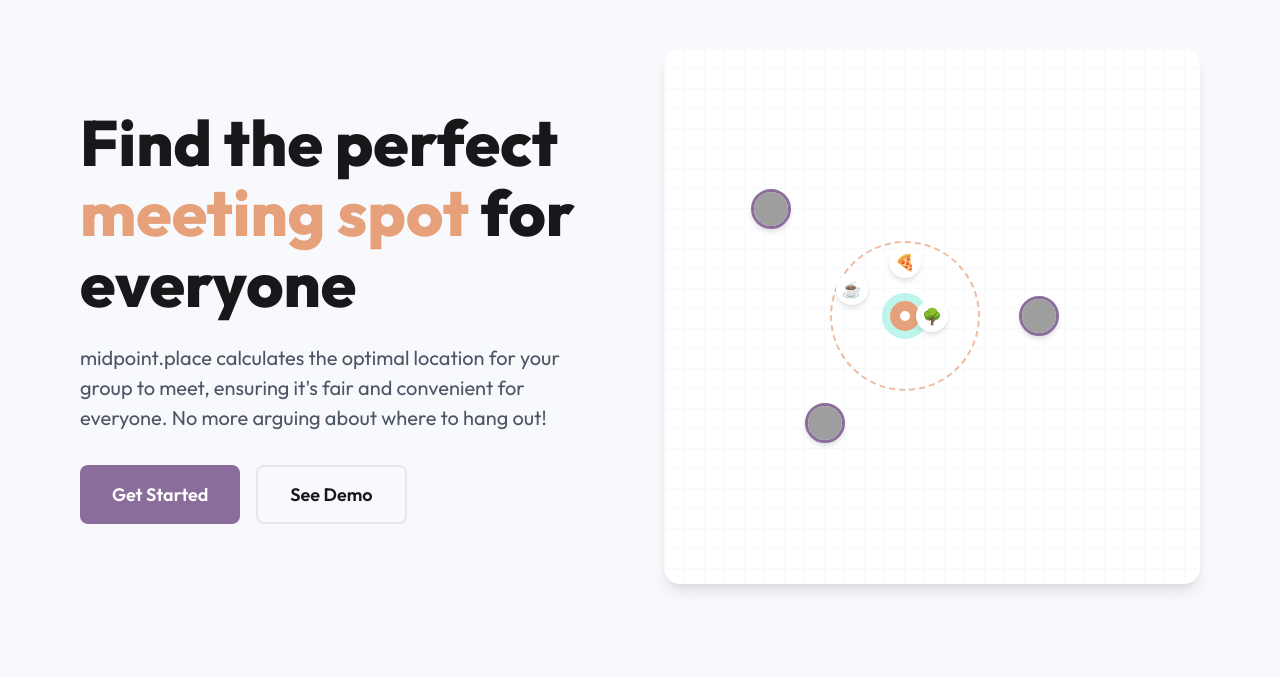
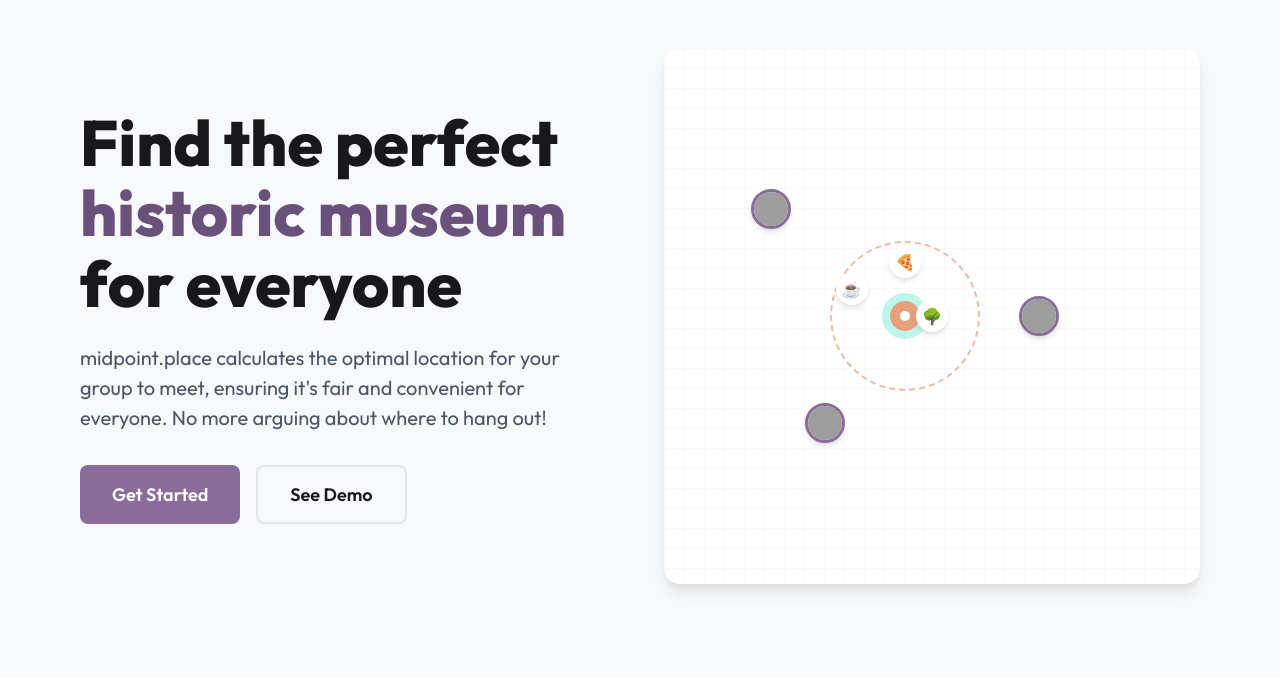
Before and after one commit to championswimmer/midpoint-place-landing-page, a plain HTML site: page index.html in a window 1280 px wide. Shown: the part 72-749 px from the top of the page. Drawn offline with Linux system fonts and the light colour scheme; grey boxes are pictures that could not be loaded.

Commit message:
deploy: 2e9fe263d49da8bfe2294c995f7db41c8e0ad425

```diff
--- a/index.html
+++ b/index.html
@@ -44,7 +44,7 @@
       <section class="hero">
         <div class="container">
           <div class="hero-content">
-            <h1 class="hero-title">Find the perfect <span class="accent">meeting spot</span> for everyone</h1>
+            <h1 class="hero-title">Find the perfect <span class="flipping-text" data-texts='["meeting spot", "quaint café", "historic museum", "sports pub", "italian restaurant", "serene riverside", "quiet library"]'>meeting spot</span> for everyone</h1>
             <p class="hero-subtitle">midpoint.place calculates the optimal location for your group to meet, ensuring it's fair and convenient for everyone. No more arguing about where to hang out!</p>
             <div class="hero-cta">
               <button class="btn btn-primary btn-lg">Get Started</button>
--- a/js/main.js
+++ b/js/main.js
@@ -1,5 +1,3 @@
-// Main JavaScript file for midpoint.place
-
 document.addEventListener('DOMContentLoaded', function() {
   // Mobile menu functionality
   const menuToggle = document.querySelector('.mobile-menu-toggle');
@@ -87,6 +85,9 @@ document.addEventListener('DOMContentLoaded', function() {
 
   // Initialize the demo animation
   initDemoAnimation();
+
+  // Initialize the flipping text
+  initFlippingText();
 });
 
 // Handle smooth scrolling for anchor links
@@ -120,3 +121,27 @@ featureCards.forEach(card => {
     this.classList.remove('hovered');
   });
 });
+
+function initFlippingText() {
+  const flippingTextElement = document.querySelector('.flipping-text');
+  if (!flippingTextElement) return;
+
+  const texts = JSON.parse(flippingTextElement.getAttribute('data-texts'));
+  const colors = [
+    'var(--color-primary)',
+    'var(--color-primary-light)',
+    'var(--color-primary-dark)',
+    'var(--color-accent)',
+    'var(--color-accent-light)',
+    'var(--color-accent-dark)',
+    'var(--color-success)'
+  ];
+
+  let currentIndex = 0;
+
+  setInterval(() => {
+    flippingTextElement.textContent = texts[currentIndex];
+    flippingTextElement.style.color = colors[currentIndex];
+    currentIndex = (currentIndex + 1) % texts.length;
+  }, 2000);
+}
```
